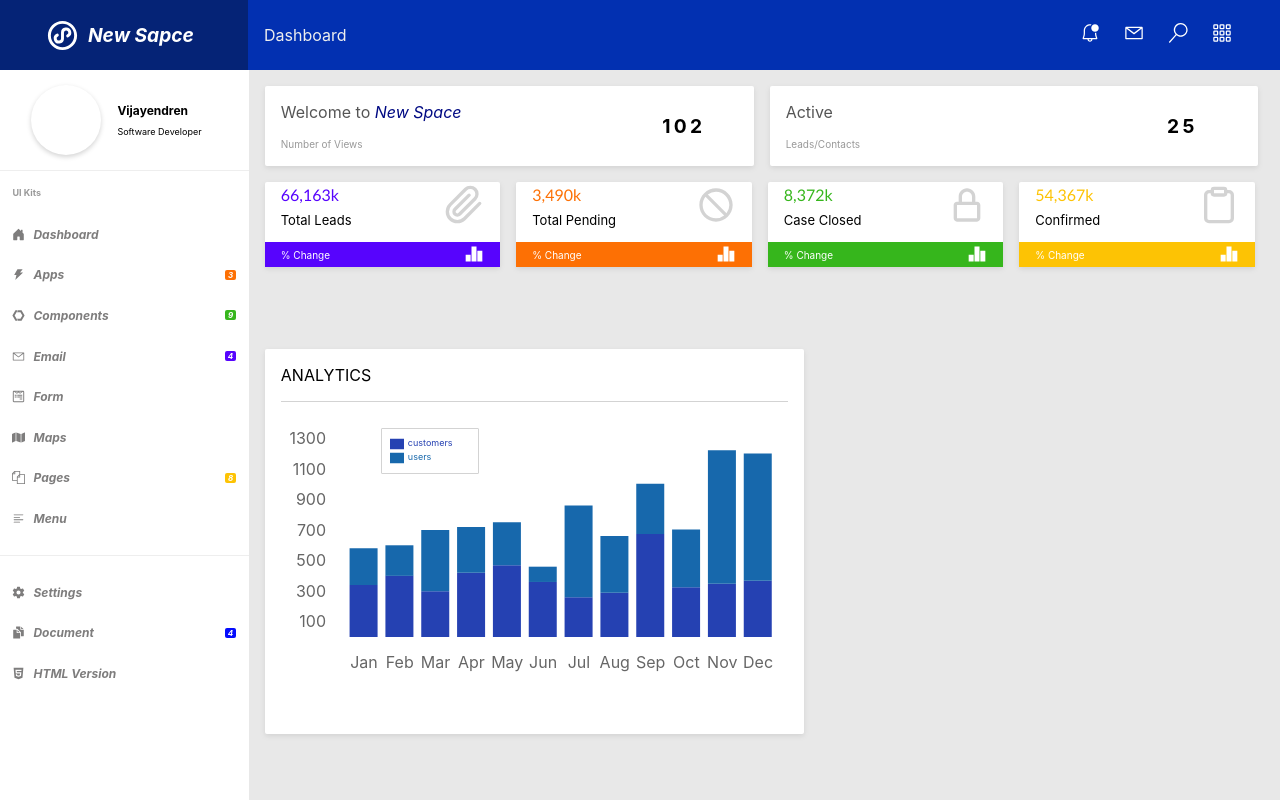
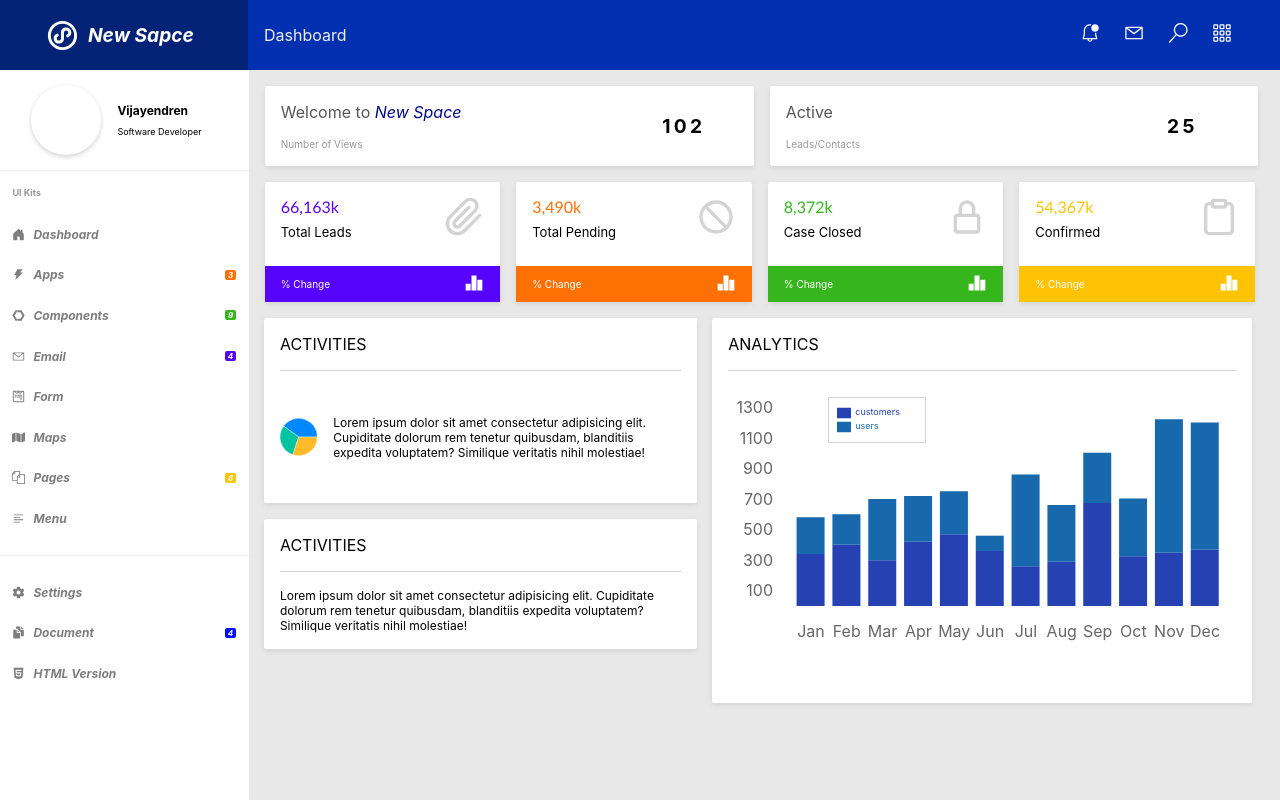
Before and after one commit to R-vijayendren/dashboard-style-guide, a React (Create React App) app: page / in a window 1280 px wide. Built offline with nearby package versions, Linux system fonts and the light colour scheme.

Commit message:
Added pie chart and activity cards to the dashboard.

```diff
--- a/src/pages/Dashboard/Dashboard.scss
+++ b/src/pages/Dashboard/Dashboard.scss
@@ -97,7 +97,7 @@
   .card-activity-container {
     @include flexLayoutWithGap(row, center, flex-start, 1rem);
     width: 100%;
-    height: 100%;
+    height: 385px;
 
     .cardWrapper {
       width: 50%;
@@ -112,6 +112,24 @@
         width: 100%;
         height: 100%;
       }
+
+    }
+
+    .card-pie-chart-container {
+      @include flexLayoutWithGap(column, center, flex-start, 1rem);
+      width: 42.5%;
+      height: 100%;
+
+      .cardWrapper {
+        width: 93%;
+
+        .pie-chart-container {
+          @include flexLayoutWithGap(row, center, center, 1rem);
+          width: 100%;
+          height: 100%;
+          font-size: 12px;
+        }
+      }
     }
   }
 }
--- /dev/null
+++ b/src/pages/Dashboard/DashboardActivity.jsx
@@ -0,0 +1,54 @@
+import React from 'react';
+import { Cell, Legend, Pie, PieChart } from 'recharts';
+import Card from '../../components/Card/Card';
+
+const data = [
+  { name: 'Group A', value: 400 },
+  { name: 'Group B', value: 300 },
+  { name: 'Group C', value: 300 }
+];
+
+const COLORS = ['#0088FE', '#00C49F', '#FFBB28'];
+
+const DashboardActivity = () => {
+  return (
+    <div className='card-pie-chart-container'>
+      <Card>
+        <div className='card-head__header'>ACTIVITIES</div>
+        <div className='pie-chart-container'>
+          <PieChart width={100} height={100}>
+            <Pie
+              data={data}
+              cx='50%'
+              cy='50%'
+              labelLine={false}
+              outerRadius={50}
+              fill='#8884d8'
+              dataKey='value'
+            >
+              {data.map((entry, index) => (
+                <Cell
+                  key={`cell-${index}`}
+                  fill={COLORS[index % COLORS.length]}
+                />
+              ))}
+            </Pie>
+          </PieChart>
+          Lorem ipsum dolor sit amet consectetur adipisicing elit. Cupiditate
+          dolorum rem tenetur quibusdam, blanditiis expedita voluptatem?
+          Similique veritatis nihil molestiae!
+        </div>
+      </Card>
+      <Card>
+        <div className='card-head__header'>ACTIVITIES</div>
+        <div className='pie-chart-container'>
+          Lorem ipsum dolor sit amet consectetur adipisicing elit. Cupiditate
+          dolorum rem tenetur quibusdam, blanditiis expedita voluptatem?
+          Similique veritatis nihil molestiae!
+        </div>
+      </Card>
+    </div>
+  );
+};
+
+export default DashboardActivity;
--- a/src/pages/Dashboard/DashboardContent.jsx
+++ b/src/pages/Dashboard/DashboardContent.jsx
@@ -7,6 +7,7 @@ import { FiPaperclip, FiClipboard } from 'react-icons/fi';
 import { BiLockAlt, BiBlock } from 'react-icons/bi';
 import { RiBarChart2Fill } from 'react-icons/ri';
 import CardWithChart from './CardWithChart';
+import DashboardActivity from './DashboardActivity';
 
 const DashboardContent = () => {
   const renderIcon = value => {
@@ -87,6 +88,7 @@ const DashboardContent = () => {
         )}
       </div>
       <div className='card-activity-container'>
+        <DashboardActivity />
         <CardWithChart />
       </div>
     </div>
```
